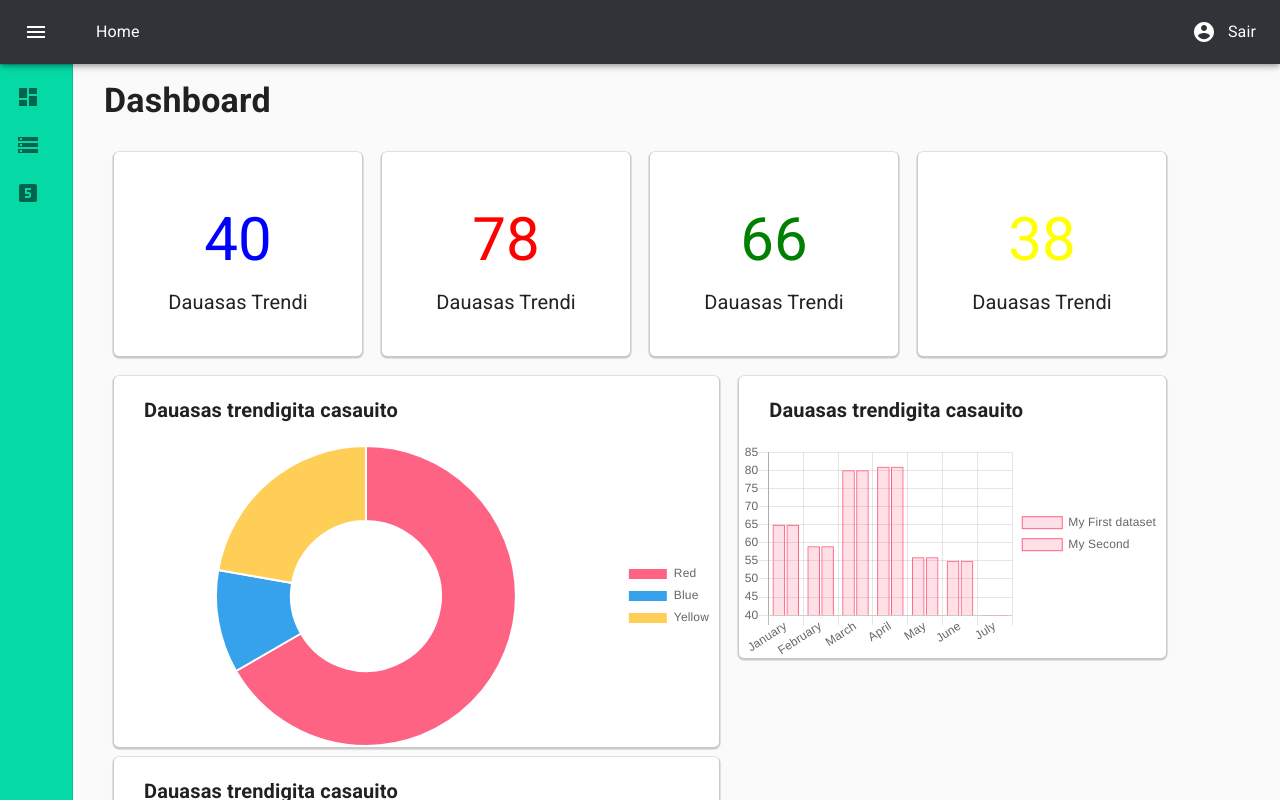
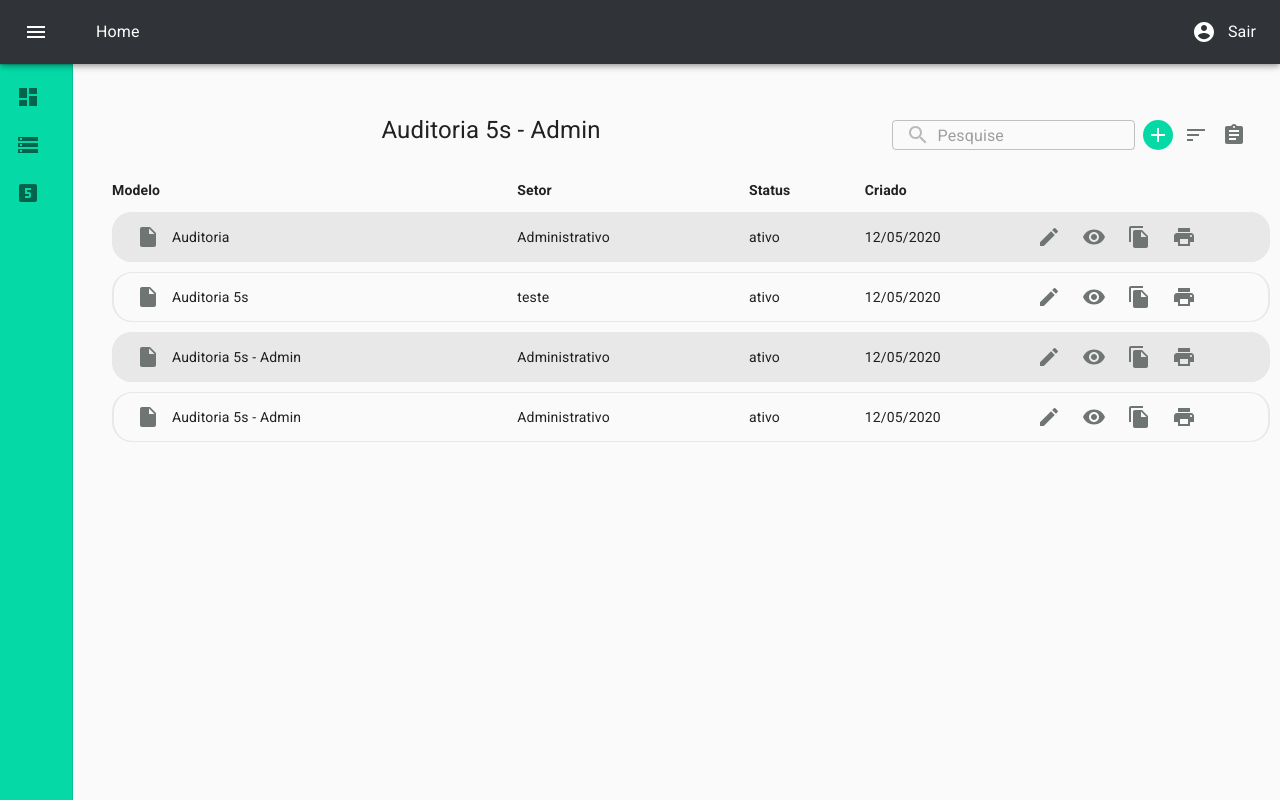
Before and after one commit to luizfrancisco2000/modelo-interface-form, a React (Create React App) app: page /auditorias in a window 1280 px wide. Shown: the top 800 px of the page. Built offline with nearby package versions, Linux system fonts and the light colour scheme.

Commit message:
Foram adicionados as rotas e página de auditorias

```diff
--- a/package.json
+++ b/package.json
@@ -15,6 +15,7 @@
     "react-beautiful-dnd": "^13.0.0",
     "react-chartjs-2": "^2.9.0",
     "react-dom": "^16.13.1",
+    "react-router-dom": "^5.2.0",
     "react-scripts": "3.4.1",
     "typeface-roboto": "0.0.75"
   },
--- a/src/App.js
+++ b/src/App.js
@@ -1,7 +1,13 @@
-import React, {useState} from 'react';
+import React, { useState } from 'react';
 import Dashboard from './components/Dashboard';
 import Header from './components/Header';
 import Links from './components/Links';
+import Table from './components/Table/index';
+import {
+  BrowserRouter as Router,
+  Switch,
+  Route
+} from "react-router-dom";
 
 function App() {
   const [open, setOpen] = useState(false);
@@ -16,11 +22,25 @@ function App() {
 
   console.log(open)
   return (
-    <div className="App">
-      <Header handleDrawerOpen={handleDrawerOpen} text={open} />
-      <Links handleDrawerClose={handleDrawerClose} text={open}/>
-      <Dashboard text={open}/>
-    </div>
+    <Router>
+      <Switch>
+        <Route path="/" exact>
+          <div className="App">
+            <Header handleDrawerOpen={handleDrawerOpen} text={open} />
+            <Links handleDrawerClose={handleDrawerClose} text={open} />
+            <Dashboard text={open} />
+          </div>
+        </Route>
+
+        <Route path="/auditorias" exact>
+          <div className="App">
+            <Header handleDrawerOpen={handleDrawerOpen} text={open} />
+            <Links handleDrawerClose={handleDrawerClose} text={open} />
+            <Table text={open} />
+          </div>
+        </Route>
+      </Switch>
+    </Router>
   );
 }
 
--- a/src/components/Links/index.js
+++ b/src/components/Links/index.js
@@ -7,6 +7,10 @@ import ChevronLeftIcon from '@material-ui/icons/ChevronLeft';
 import ChevronRightIcon from '@material-ui/icons/ChevronRight';
 import IconButton from '@material-ui/core/IconButton'
 import clsx from 'clsx';
+import {
+    BrowserRouter as Router,
+    Link
+} from "react-router-dom";
 
 const drawerWidth = 240;
 
@@ -84,20 +88,25 @@ function Links(props) {
                 <Divider />
 
                 <List className={classes.list}>
-                    <ListItem  button >
+                    <Link to="/">
+                        <ListItem button >
                             <ListItemIcon>
                                 <DashboardIcon />
                             </ListItemIcon>
                             <ListItemText className={classes.listItem}>Dashboard</ListItemText>
                         </ListItem>
+                    </Link>
 
+                    <Link to="/auditorias">
                         <ListItem button>
                             <ListItemIcon>
                                 <StorageIcon />
                             </ListItemIcon>
                             <ListItemText primary="Auditorias"></ListItemText>
+                        </ListItem>
+                    </Link>
 
-                    </ListItem>
+
                     <ListItem button>
                         <ListItemIcon>
                             <Looks5Icon />
--- /dev/null
+++ b/src/components/Table/Container.js
@@ -0,0 +1,82 @@
+import React from 'react';
+import { makeStyles } from '@material-ui/core';
+import TextField from '@material-ui/core/TextField'
+import { IconButton } from '@material-ui/core';
+import SearchIcon from '@material-ui/icons/Search'
+import SortIcon from '@material-ui/icons/Sort';
+import AddIcon from '@material-ui/icons/Add'
+import { InputAdornment } from '@material-ui/core';
+import AssignmentIcon from '@material-ui/icons/Assignment';
+import Table from './Table'
+
+
+const styles = makeStyles((theme) => ({
+  container: {
+  },
+  title:{
+    fontSize: 24,
+    marginBottom: 10,
+    display: 'flex',
+    alignItems: 'center',
+    justifyContent: 'center',
+    flex:1,
+    minWidth: 250
+  },
+  btn: {
+    marginLeft: '2%',
+    color:"#6e7573"
+  },
+  areaTitle:{
+    display: 'flex',
+    justifyContent: 'center',
+    alignItems: 'center',
+    flexWrap: 'wrap',
+    marginBottom: 10
+  },
+
+  areaControl:{
+    minWidth: 400,
+    display: "flex",
+    justifyContent: "center",
+    alignItems: "center"
+    },
+    input:{
+        height: 30,
+    }
+
+}));
+
+export default function container(props) {
+  const classes = styles();
+
+  return(
+    <div className={classes.container}>
+        <div className={classes.areaTitle}>
+            <div className = {classes.title}>
+                Auditoria 5s - Admin
+            </div>
+
+            <div className={classes.areaControl}>
+                <TextField
+                    type="search"
+                    variant="outlined"
+                    placeholder="Pesquise"
+                    InputProps={{
+                    startAdornment: (
+                        <InputAdornment position="start">
+                            <SearchIcon color="disabled"/>
+                        </InputAdornment>
+                    ),
+                    className: classes.input
+                    }}
+                />
+
+                <IconButton style={{backgroundColor:'#05daa7'}} size="small" className={classes.btn}> <AddIcon style={{ color: "white" }}/> </IconButton>
+                <IconButton size="small" className={classes.btn}> <SortIcon/> </IconButton>
+                <IconButton size="small" className={classes.btn}> <AssignmentIcon/> </IconButton>
+            </div>
+        </div>
+        <Table></Table>
+    </div>
+  )
+}
--- /dev/null
+++ b/src/components/Table/Table.js
@@ -0,0 +1,148 @@
+import React from 'react';
+import { withStyles, makeStyles } from '@material-ui/core/styles';
+import Table from '@material-ui/core/Table';
+import TableBody from '@material-ui/core/TableBody';
+import TableCell from '@material-ui/core/TableCell';
+import TableContainer from '@material-ui/core/TableContainer';
+import TableHead from '@material-ui/core/TableHead';
+import TableRow from '@material-ui/core/TableRow';
+import EditIcon from '@material-ui/icons/Edit';
+import IconButton from '@material-ui/core/IconButton';
+import VisibilityIcon from '@material-ui/icons/Visibility';
+import FileCopyIcon from '@material-ui/icons/FileCopy';
+import PrintIcon from '@material-ui/icons/Print';
+import InsertDriveFileIcon from '@material-ui/icons/InsertDriveFile';
+
+/**estilo para a cada celula da tabela */
+const StyledTableCell = withStyles((theme) => ({
+  head: {
+    border: 0,
+    padding:0,
+
+    fontWeight: 'bold',
+    fontSize: 14
+  },
+  /*Estilo para as células do tableBody */
+  body: {
+    borderTop: '1px solid #E8E8E8',
+    borderBottom: '1px solid #E8E8E8',
+    height: 20,
+    padding: 0,
+    fontSize: 14,
+    /**Aplica as bordas arredondadas para as pontas da linha */
+    '&:first-child': {
+      borderTopLeftRadius: 20,
+      borderBottomLeftRadius: 20,
+      paddingLeft: 10,
+      borderLeft: '2px solid #E8E8E8',
+    },
+    '&:last-child': {
+      borderTopRightRadius: 20,
+      borderBottomRightRadius: 20,
+      borderRight: '2px solid #E8E8E8',
+    },
+  },
+}))(TableCell);
+
+const StyledTableRow = withStyles((theme) => ({
+  root: {
+    border:0,
+    marginTop: 10,
+    '&:nth-of-type(odd)': {
+      backgroundColor: '#E8E8E8',
+    },
+    '&:hover':{
+      backgroundColor:'#BEE3E8'
+    },
+  },
+}))(TableRow);
+
+/*retorna um objeto contendo os campos de cada coluna */
+function createData(modelo, setor, status, criado) {
+  return { modelo, setor, status, criado };
+}
+
+const rows = [
+  createData('Auditoria', 'Administrativo', 'ativo', '12/05/2020'),
+  createData('Auditoria 5s', 'teste', 'ativo', '12/05/2020'),
+  createData('Auditoria 5s - Admin', 'Administrativo', 'ativo', '12/05/2020'),
+  createData('Auditoria 5s - Admin', 'Administrativo', 'ativo', '12/05/2020')
+];
+
+const useStyles = makeStyles({
+  table: {
+    minWidth: 700,
+    border: 0,
+    borderCollapse: 'separate',
+    borderSpacing: '0 10px'
+  },
+  modelo: {
+    alignItems: 'center',
+    display:'flex'
+  },
+  btn:{
+    marginRight: 15
+  }
+});
+
+export default function CustomizedTables() {
+  const classes = useStyles();
+  return (
+    <TableContainer>
+    <Table className={classes.table}>
+    <TableHead>
+          <TableRow>
+            {/*Head da tabela */}
+            <StyledTableCell  align="left">Modelo</StyledTableCell>
+            <StyledTableCell style={{width: '20%' }} align="left">Setor</StyledTableCell>
+            <StyledTableCell style={{width: '10%'}} align="left">Status</StyledTableCell>
+            <StyledTableCell style={{width: '10%'}} align="left">Criado</StyledTableCell>
+
+          </TableRow>
+        </TableHead>
+
+        <TableBody>
+           {/*Percorre o array "rows" e adiciona cada elemento na tabela */}
+          {rows.map((row) => (
+            <StyledTableRow key={row.name}>
+
+              <StyledTableCell  align="left" >
+                <div className={classes.modelo}>
+                  <IconButton><InsertDriveFileIcon style={{ color: "#6e7573" }}/></IconButton>
+                  {row.modelo}
+                </div>
+              </StyledTableCell>
+              <StyledTableCell style={{width: '20%'}} align="left">{row.setor}</StyledTableCell>
+              <StyledTableCell style={{width: '10%'}} align="left">{row.status}</StyledTableCell>
+              <StyledTableCell style={{width: '10%'}} align="left">{row.criado}</StyledTableCell>
+              <StyledTableCell style={{width: '25%', minWidth:200}} align="center">{createActions(classes)}</StyledTableCell>
+            </StyledTableRow>
+
+          ))}
+
+        </TableBody>
+      </Table>
+      </TableContainer>
+  );
+}
+
+{/* função para criar os botões da coluna "ações" */}
+function createActions(classes){
+
+  return(
+    <div>
+      <IconButton className={classes.btn} size="small" title="Editar">
+        <EditIcon style={{ color: "#6e7573" }}/>
+      </IconButton>
+      <IconButton className={classes.btn} size="small" title="Visualizar">
+        <VisibilityIcon style={{ color: "#6e7573" }}/>
+      </IconButton>
+      <IconButton className={classes.btn} size="small" title="Copiar">
+        <FileCopyIcon style={{ color: "#6e7573" }}/>
+      </IconButton>
+      <IconButton className={classes.btn} size="small" title="Imprimir">
+        <PrintIcon style={{ color: "#6e7573" }}/>
+      </IconButton>
+    </div>
+  )
+}
--- /dev/null
+++ b/src/components/Table/index.js
@@ -0,0 +1,45 @@
+import React from 'react';
+import { Typography, makeStyles } from '@material-ui/core';
+import clsx from 'clsx';
+import ContainerTable from './Container'
+
+const drawerWidth = 240;
+const useStyles = makeStyles((theme) => ({
+  content: {
+    zIndex: theme.zIndex.drawer + 1,
+    padding: theme.spacing(14),
+    paddingRight:10,
+    paddingBottom:10,
+    transition: theme.transitions.create(['width', 'margin'], {
+      easing: theme.transitions.easing.sharp,
+      duration: theme.transitions.duration.leavingScreen,
+    })
+  },
+  contentShift: {
+    marginLeft: drawerWidth,
+    width: `calc(100% - ${drawerWidth}px)`,
+    transition: theme.transitions.create(['width', 'margin'], {
+      easing: theme.transitions.easing.sharp,
+      duration: theme.transitions.duration.enteringScreen,
+    }),
+  }
+}));
+
+function Dashboard(props) {
+  const classes = useStyles();
+  const open = props.text
+
+  return (
+    <main className={clsx(classes.content, {
+      [classes.contentShift]: open,
+    })}>
+    <Typography>
+      <ContainerTable></ContainerTable>
+    </Typography>
+    </main>
+
+
+  );
+}
+
+export default Dashboard;
```
Also changed, not shown: 1 other file (tests, documents, lock files or other folders). Lines whose indentation alone changed are shown as unchanged.
